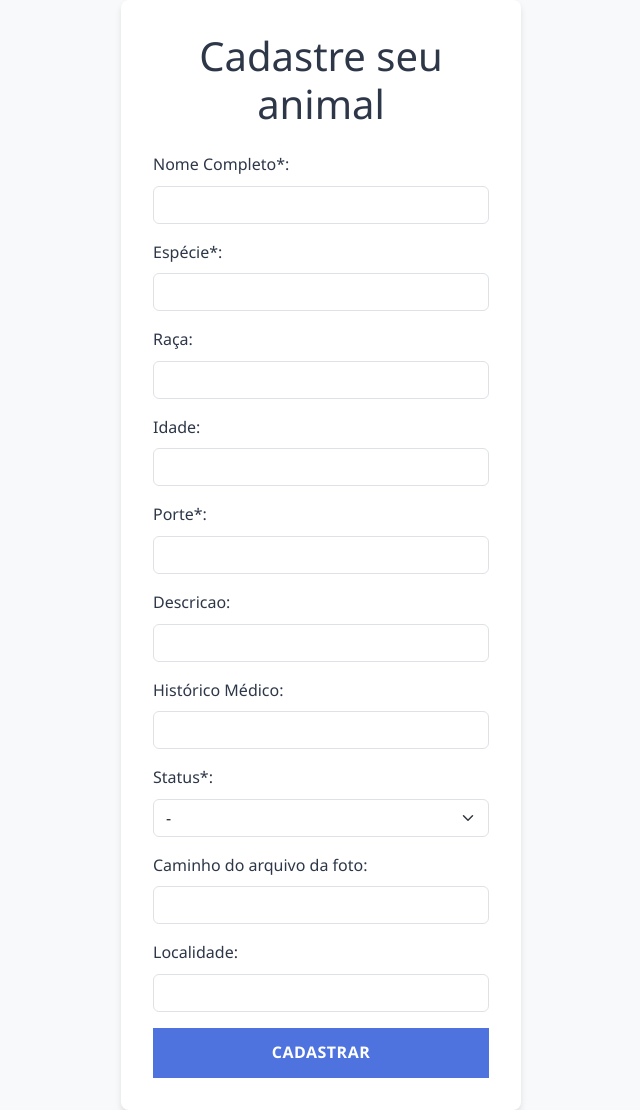
After one commit to LucasDuarte3/Petch, a PHP site: page /public/cadastro_animal.php in a window 1280 px wide. The commit adds this page. Shown: the whole page, without its empty margins (319-959 px from the left). Run offline with PHP 8.4, Linux system fonts and the light colour scheme.

Commit message:
Add files via upload

```diff
--- a/config/database.php
+++ b/config/database.php
@@ -1,6 +1,6 @@
 <?php
 $host = "localhost";
-$port = "3307"; // mudar a porta conforme o xampp
+$port = "3306"; // mudar a porta conforme o xampp
 $dbname = "site_animal";
 $user = "root";
 $pass = "";
--- /dev/null
+++ b/public/cadastro_animal.php
@@ -0,0 +1,97 @@
+<?php
+require_once __DIR__ . '/../config.php'; // Importa routes.php
+
+// Inicia a sessão apenas se ainda não estiver ativa
+if (session_status() === PHP_SESSION_NONE) {
+    session_start();
+}
+if (isset($_SESSION['erro'])) {
+    echo '<div class="alert alert-danger">' . htmlspecialchars($_SESSION['erro']) . '</div>';
+    unset($_SESSION['erro']);
+}
+if (isset($_SESSION['sucesso'])) {
+    echo '<div class="alert alert-success">' . htmlspecialchars($_SESSION['sucesso']) . '</div>';
+    unset($_SESSION['sucesso']);
+}
+?>
+<!DOCTYPE html>
+<html lang="pt-br">
+<head>
+    <meta charset="UTF-8">
+    <meta name="viewport" content="width=device-width, initial-scale=1.0">
+    <title>Cadastro - Petch</title>
+    <link href="https://cdn.jsdelivr.net/npm/bootstrap@5.3.3/dist/css/bootstrap.min.css" rel="stylesheet" integrity="sha384-QWTKZyjpPEjISv5WaRU9OFeRpok6YctnYmDr5pNlyT2bRjXh0JMhjY6hW+ALEwIH" crossorigin="anonymous">
+    <link rel="stylesheet" href="<?= ASSETS_PATH ?>/style.css">
+</head>
+<body>
+<!-- formulario de cadastro -->
+    <div class="auth-container fade-in">
+        <h1 class="text-center mb-4">Cadastre seu animal</h1>
+        <form action="<?= CONTROLLERS_PATH ?>/AnimalController.php" method="POST">
+            <input type="hidden" name="acao" value="cadastrar_animal">
+
+            <div class="mb-3">
+                <label class="form-label">Nome Completo*:</label>
+                <input type="text" name="nome" class="form-control" required>
+            </div>
+
+            <div class="mb-3">
+                <label class="form-label">Espécie*:</label>
+                <input type="text" name="especie" class="form-control" required>
+            </div>
+
+            <div class="mb-3">
+                <label class="form-label">Raça:</label>
+                <input type="text" name="raca" class="form-control">
+            </div>
+
+            <div class="mb-3">
+                <label class="form-label">Idade:</label>
+                <input type="number" name="idade" class="form-control">
+            </div>
+
+            <div class="mb-3">
+                <label class="form-label">Porte*:</label>
+                <input type="text" name="porte" class="form-control" required>
+            </div>
+
+            <div class="mb-3">
+                <label class="form-label">Descricao:</label>
+                <input type="text" name="descricao" class="form-control">
+            </div>
+
+            <div class="mb-3">
+                <label class="form-label">Histórico Médico:</label>
+                <input type="text" name="historico_medico" class="form-control">
+            </div>
+
+            <div class="mb-3">
+                <label class="form-label">Status*:</label>
+                <select name="status" class="form-select" aria-label="Default select example" required>
+                    <option value = "">-</option>
+                    <option value="disponivel">Disponível para adoção</option>
+                    <option value="em_processo">Em processo de adoção</option>
+                    <option value="adotado">Adotado</option>
+                </select>
+            </div>
+
+            <div class="mb-3">
+                <label class="form-label">Caminho do arquivo da foto:</label>
+                <input type="text" name="caminho_foto" class="form-control">
+            </div>
+
+            <div class="mb-3">
+                <label class="form-label">Localidade:</label>
+                <input type="text" name="localidade" class="form-control">
+            </div>
+
+            <div class="d-grid gap-2">
+                <button type="submit" class="btn-custom">Cadastrar</button>
+            </div>
+
+        </form>
+    </div>
+
+    <script src="https://cdn.jsdelivr.net/npm/bootstrap@5.3.3/dist/js/bootstrap.bundle.min.js" integrity="sha384-YvpcrYf0tY3lHB60NNkmXc5s9fDVZLESaAA55NDzOxhy9GkcIdslK1eN7N6jIeHz" crossorigin="anonymous"></script>
+</body>
+</html>
--- a/public/login.php
+++ b/public/login.php
@@ -49,10 +49,6 @@ if (isset($_SESSION['sucesso'])) {
                 <div class="mt-3 text-center">
                     <a href="<?= PUBLIC_PATH ?>/cadastro.php">Não tem conta? <span class="fw-bold">Cadastre-se</span></a>
                 </div>
-                <!-- Falta fazer a pagina de recuperação da senha -->
-                <div class="d-grid gap-2 mt-2">
-                    <button type="button" class="btn btn-secondary" onclick="window.location.href='<?= BASE_PATH ?>/recuperar_senha.php'">Esqueci minha senha</button>
-                </div>
             </form>
         </div>
     </div>
```
Also changed, not shown: app/controllers/AnimalController.php (added, +49 -0 lines), app/controllers/AuthController.php (+3 -20 lines), app/models/Animal.php (added, +25 -0 lines), index.php (+15 -107 lines).
